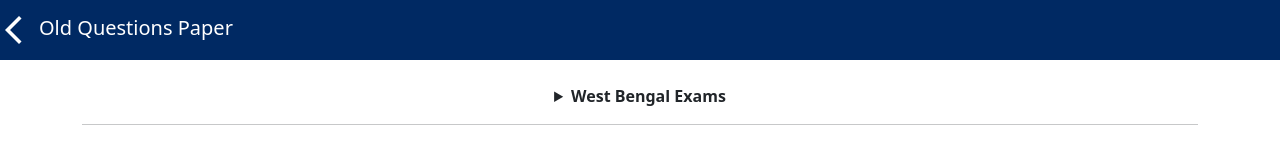
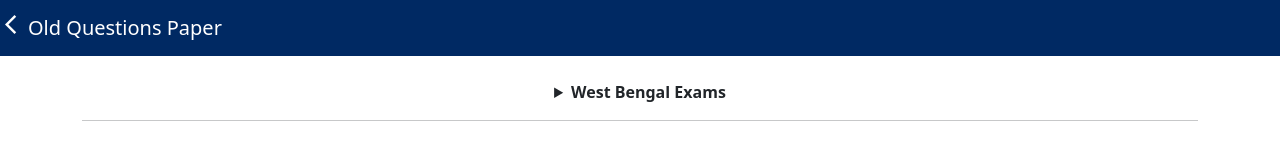
Before and after one commit to SayantanMallick/app, a plain HTML site: page old_ques.html in a window 1280 px wide. Drawn offline with nearby package versions, Linux system fonts and the light colour scheme.

Commit message:
Update old_ques.html

```diff
--- a/old_ques.html
+++ b/old_ques.html
@@ -35,7 +35,7 @@
     <!-- Just an image -->
         <nav class="navbar">
           <a class="navbar-brand text-white" href="#">
-            <i class="material-icons d-inline-block align-top" style="font-size: 34px; color:#fff; padding-left:5px;" onclick="back()">arrow_back_ios</i>Old Questions Paper
+            <i class="material-icons d-inline-block align-top pl-2" style="font-size: 23px; color:#fff; padding-left:5px;" onclick="back()">arrow_back_ios</i>Old Questions Paper
           </a>
         </nav>
     <br>
```
